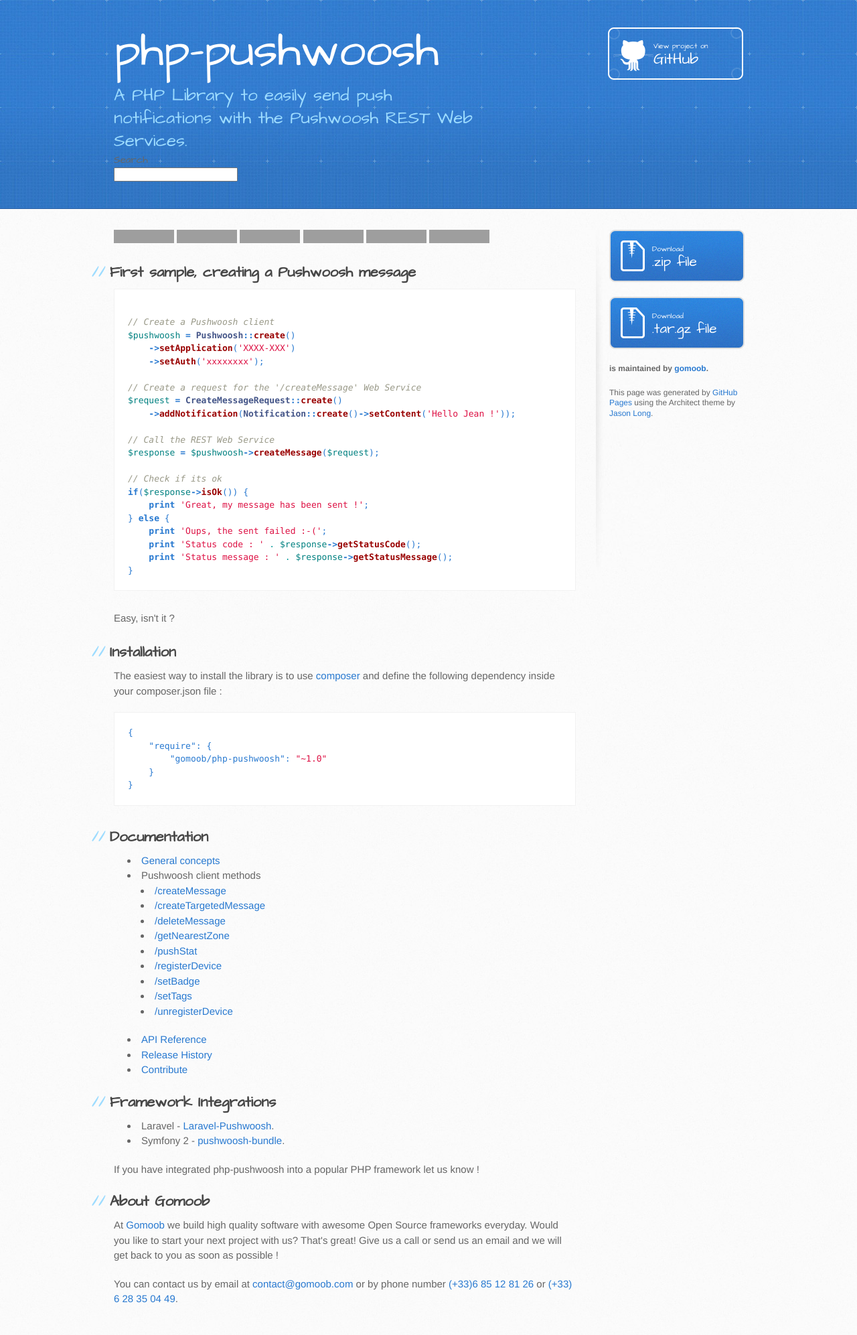
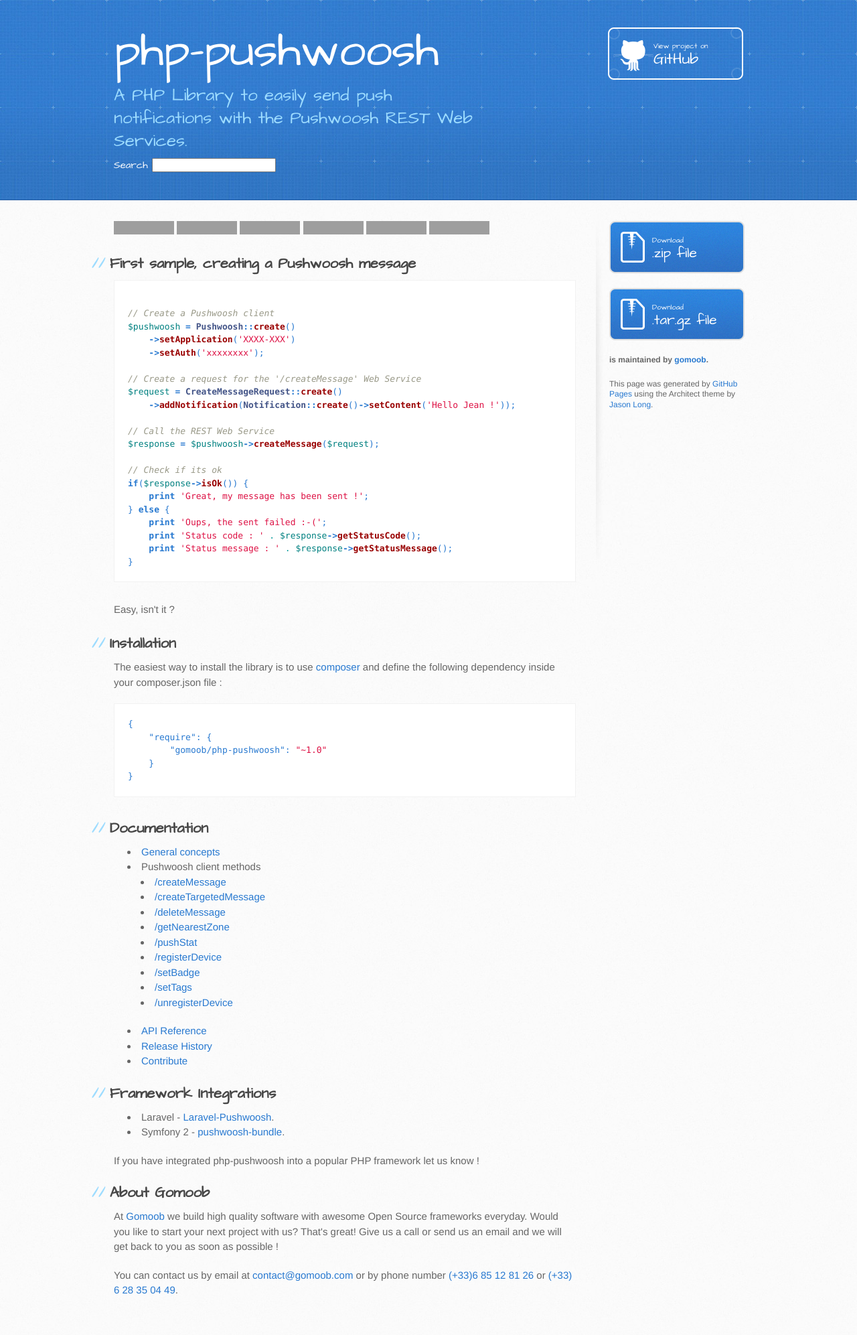
Before and after one commit to gomoob/php-pushwoosh, a Jekyll site: the page built from index.html, in a window 1280 px wide. Shown: the whole page at 67% size. Built offline with Jekyll 4.4.1, drawn with Linux system fonts in a browser that asks for light colours; comment, search, counter and statistics services are not loaded; grey boxes are pictures that could not be loaded.

Commit message:
Continue Algolia integration.

```diff
--- a/_layouts/default.html
+++ b/_layouts/default.html
@@ -31,8 +31,11 @@
                    class="button">
                     <small>View project on</small>GitHub
                 </a>
-                <div>
-                    Search <input type="text" id="search-input" style="display:block;">
+                <div style="margin-top: 8px;">
+                    <span style="color: white;">
+                        Search
+                    </span>
+                    <input type="text" id="search-input">
                 </div>
             </div>
         </header>
```
